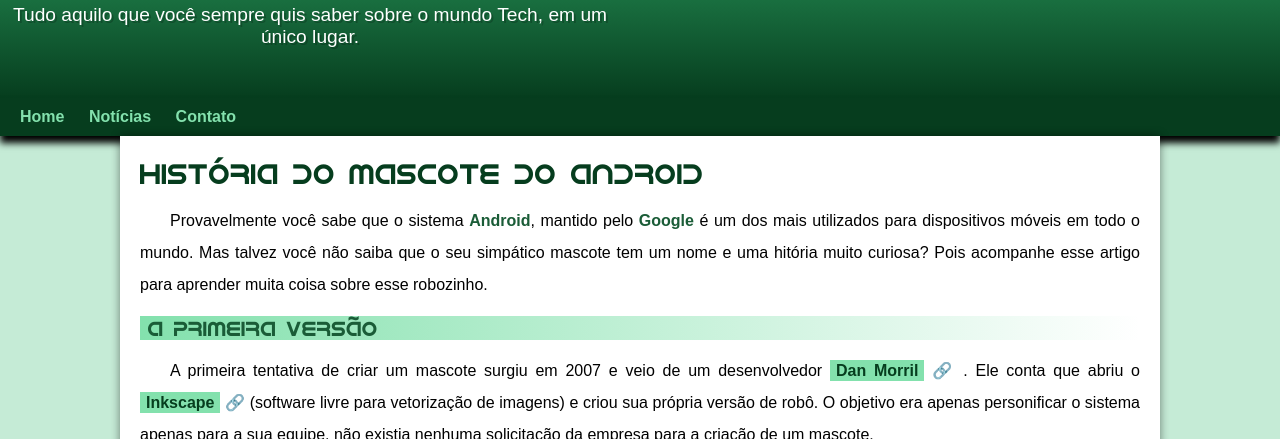
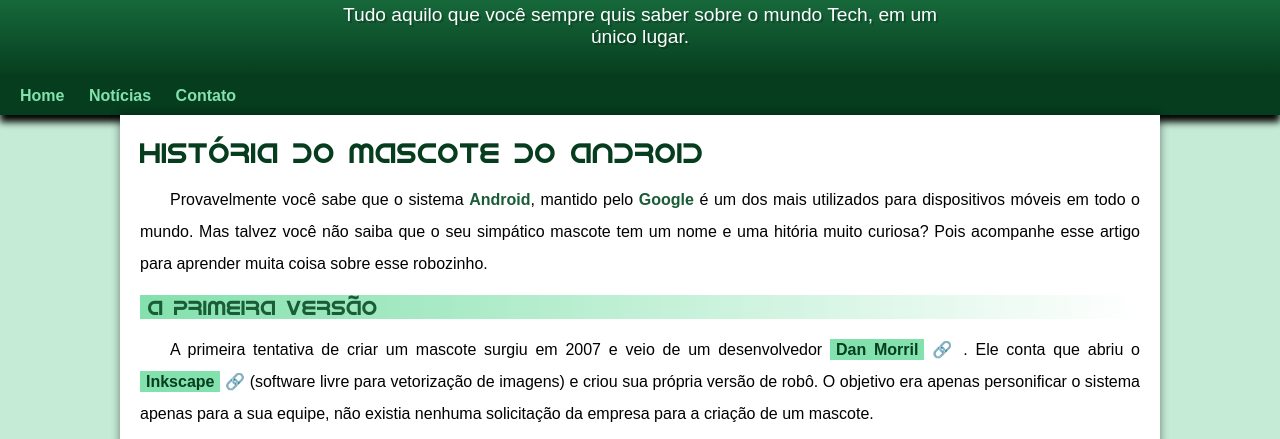
Before and after one commit to ellyton/projeto-android, a plain HTML site: page index.html in a window 1280 px wide. Shown: the part 113-552 px from the top of the page. Drawn offline with Linux system fonts and the light colour scheme.

Commit message:
Editando a Margin

```diff
--- a/estilo/style.css
+++ b/estilo/style.css
@@ -56,7 +56,7 @@ header > p {
     max-width: 600px;
     padding-right: 10px;
     padding-left: 10px;
-    padding-bottom: 50px;
+    margin: auto;
     text-shadow: 2px 2px 0px rgba(0, 0, 0, 0.212);
 }
 
```
